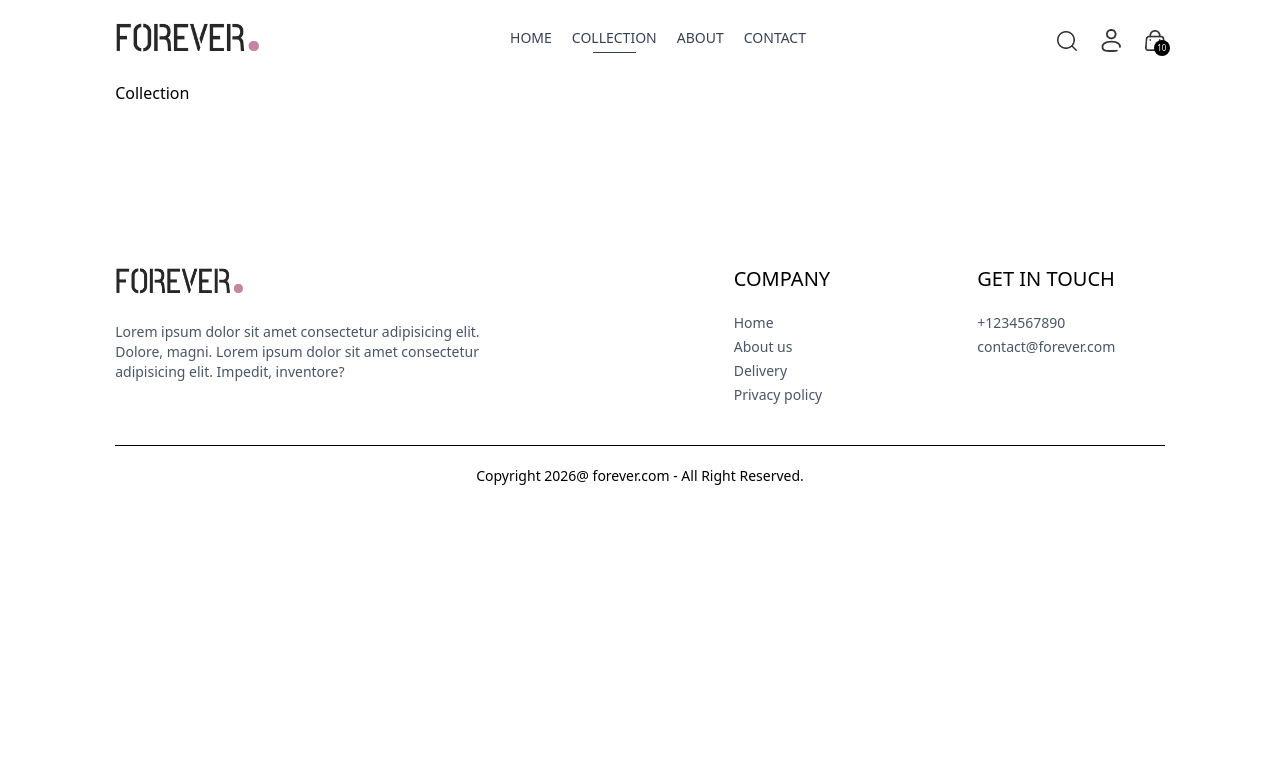
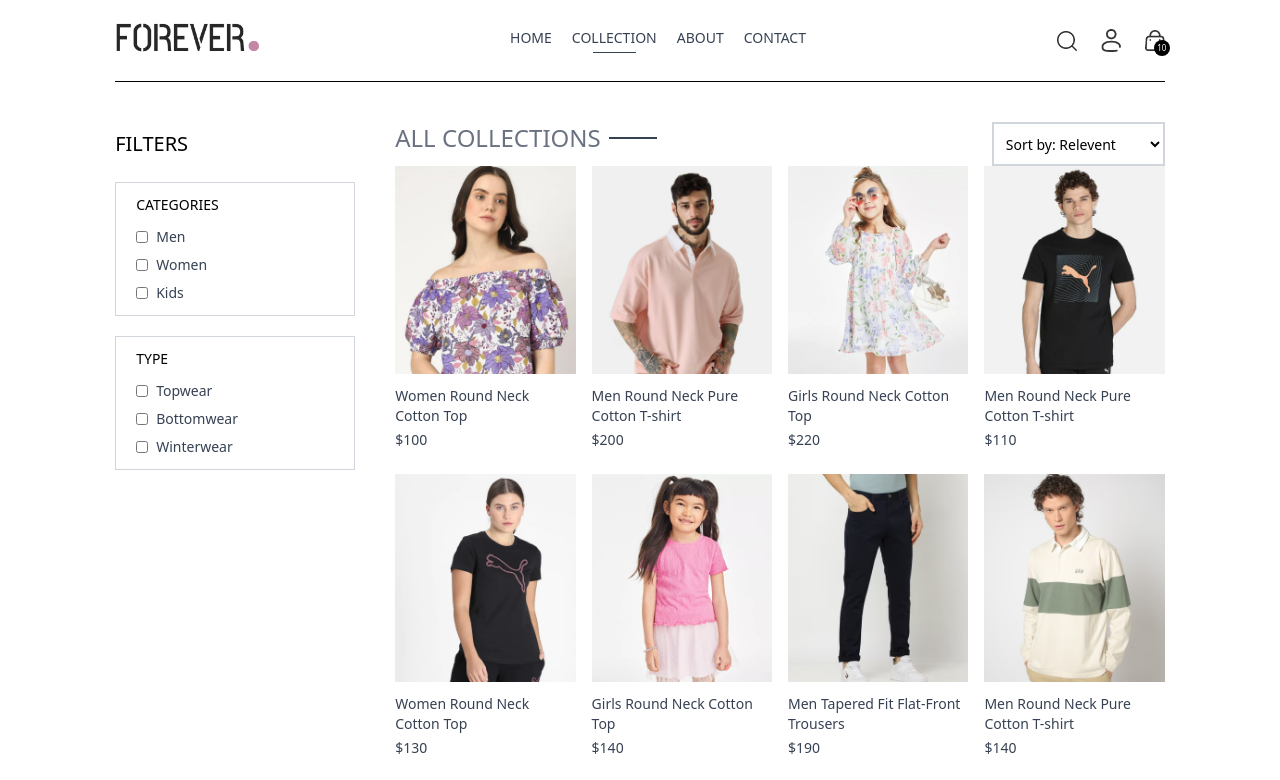
Before and after one commit to MdIrshadAnsari/Forever, a React (Vite) app in the folder client/: page /collection in a window 1280 px wide. Shown: the top 780 px of the page. Built offline with nearby package versions, Linux system fonts and the light colour scheme.

Commit message:
Collection page completed

```diff
--- a/client/index.html
+++ b/client/index.html
@@ -4,7 +4,7 @@
     <meta charset="UTF-8" />
     <link rel="icon" type="image/svg+xml" href="/vite.svg" />
     <meta name="viewport" content="width=device-width, initial-scale=1.0" />
-    <title>ShopTime</title>
+    <title>Forever</title>
   </head>
   <body>
     <div id="root"></div>
--- a/client/src/pages/Collection.jsx
+++ b/client/src/pages/Collection.jsx
@@ -1,9 +1,168 @@
-import React from 'react'
+import React, { useContext, useEffect } from "react";
+import { ShopContext } from "../context/ShopContext";
+import { useState } from "react";
+import { assets } from "../assets/assets";
+import Title from "../components/Title";
+import ProductItem from "../components/ProductItem";
 
 const Collection = () => {
+  const { products } = useContext(ShopContext);
+  const [showFilter, setshowFilter] = useState(false);
+  const [filterProducts, setfilterProducts] = useState([]);
+  const [category, setcategory] = useState([])
+  const [subcategory, setsubcategory] = useState([])
+  const[sortType, setsortType] = useState('relevent')
+
+   const togglecategory = (e)=>{
+    if(category.includes(e.target.value)){
+      setcategory(prev=> prev.filter(item=> item != e.target.value))
+    }
+    else{
+      setcategory(prev=> [...prev, e.target.value])
+    }
+   }
+
+
+
+   const togglesubcategory = (e)=>{
+    if(subcategory.includes(e.target.value)){
+      setsubcategory(prev=> prev.filter(item=>item !=e.target.value ))
+    }
+    else{
+      setsubcategory(prev=> [...prev, e.target.value])
+    }
+   }
+
+   const applyfilter = ()=>{
+    let productCopy = products.slice();
+    if(category.length > 0){
+      productCopy = productCopy.filter(item=> category.includes(item.category))
+    }
+    if(subcategory.length > 0){
+      productCopy = productCopy.filter(item=> subcategory.includes(item.subCategory))
+    }
+    setfilterProducts(productCopy)
+   }
+
+   const sortProducts = ()=>{
+    let filterProductCopy = filterProducts.slice()
+     switch(sortType){
+      case 'low-high':
+        setfilterProducts(filterProductCopy.sort((a, b)=> (a.price - b.price)))
+        break;
+
+        case 'high-low':
+        setfilterProducts(filterProductCopy.sort((a, b)=> (b.price - a.price)))
+        break;
+
+        default:
+          applyfilter();
+          break;
+     }
+
+   }
+
+   useEffect(()=>{
+    applyfilter()
+   }, [category, subcategory])
+
+
+  useEffect(()=>{
+     sortProducts()
+  }, [sortType])
+
+  useEffect(() => {
+    setfilterProducts(products);
+  }, []);
+
   return (
-    <div>Collection</div>
-  )
-}
+    <div className="flex flex-col sm:flex-row gap-1 sm:gap-10 pt-10 border-t">
+      {/* Filter Options */}
+      <div className="min-w-60">
+        <p
+          onClick={() => setshowFilter(!showFilter)}
+          className="my-2 text-xl flex items-center cursor-pointer gap-2"
+        >
+          FILTERS
+          <img
+            className={`h-3 sm:hidden ${showFilter ? "rotate-90" : ""}`}
+            src={assets.dropdown_icon}
+            alt=""
+          />
+        </p>
+        {/* Category Filter */}
+        <div
+          className={`border border-gray-300 pl-5 py-3 mt-6 ${
+            showFilter ? "" : "hidden"
+          } sm:block`}
+        >
+          <p className="mb-3 text-sm font-medium">CATEGORIES</p>
+          <div className="flex flex-col gap-2 text-sm font-light text-gray-700">
+            <p className="flex gap-2">
+              <input className="w-3" type="checkbox" value={"Men"} onChange={togglecategory} /> Men
+            </p>
+            <p className="flex gap-2">
+              <input className="w-3" type="checkbox" value={"Women"} onChange={togglecategory} /> Women
+            </p>
+            <p className="flex gap-2">
+              <input className="w-3" type="checkbox" value={"Kids"} onChange={togglecategory} /> Kids
+            </p>
+          </div>
+        </div>
 
-export default Collection
+        {/* SubCategory Filter */}
+        <div
+          className={`border border-gray-300 pl-5 py-3 my-5 ${
+            showFilter ? "" : "hidden"
+          } sm:block`}
+        >
+          <p className="mb-3 text-sm font-medium">TYPE</p>
+          <div className="flex flex-col gap-2 text-sm font-light text-gray-700">
+            <p className="flex gap-2">
+              <input className="w-3" type="checkbox" value={"Topwear"} onChange={togglesubcategory} />{" "}
+              Topwear
+            </p>
+            <p className="flex gap-2">
+              <input className="w-3" type="checkbox" value={"Bottomwear"} onChange={togglesubcategory} />{" "}
+              Bottomwear
+            </p>
+            <p className="flex gap-2">
+              <input className="w-3" type="checkbox" value={"Winterwear"} onChange={togglesubcategory} />{" "}
+              Winterwear
+            </p>
+          </div>
+        </div>
+      </div>
+
+      {/* Right Side */}
+      <div className="flex-1">
+        <div className="flex justify-between text-base sm:text-2xl md-4">
+          <Title Text1={"ALL"} Text2={"COLLECTIONS"} />
+          {/* Product Sort */}
+          <select onChange={(e)=> setsortType(e.target.value) } className="border-2 border-gray-300 text-sm px-2">
+            <option value="relavent">Sort by: Relevent</option>
+            <option value="low-high">Sort by: Low to High</option>
+            <option value="high-low">Sort by: High to Low</option>
+          </select>
+        </div>
+
+        {/* Map Products */}
+        <div className="grid grid-cols-2 md:grid-cols-3 lg:grid-cols-4 gap-4 gap-y-6">
+          {filterProducts.map((item, index) => (
+            <div>
+              <ProductItem
+                key={index}
+                id={item._id}
+                image={item.image}
+                name={item.name}
+                price={item.price}
+              />
+            </div>
+          ))}
+        </div>
+      </div>
+    </div>
+  );
+};
+
+export default Collection;
```
